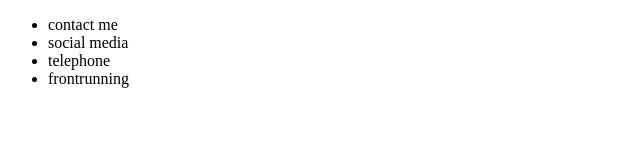
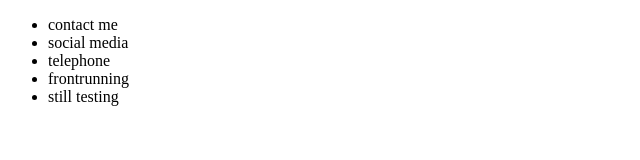
Before and after one commit to Benjamin-alt-lgtm/Web2-Assignment, a plain HTML site: page footer.html in a window 1280 px wide. Shown: the whole page, without its empty margins (0-640 px from the left). Drawn offline with Linux system fonts and the light colour scheme.

Commit message:
added testing

```diff
--- a/footer.html
+++ b/footer.html
@@ -11,6 +11,7 @@
         <li>social media</li>
         <li>telephone</li>
         <li>frontrunning</li>
+        <li>still testing</li>
     </ul>
 </body>
 </html>
```
